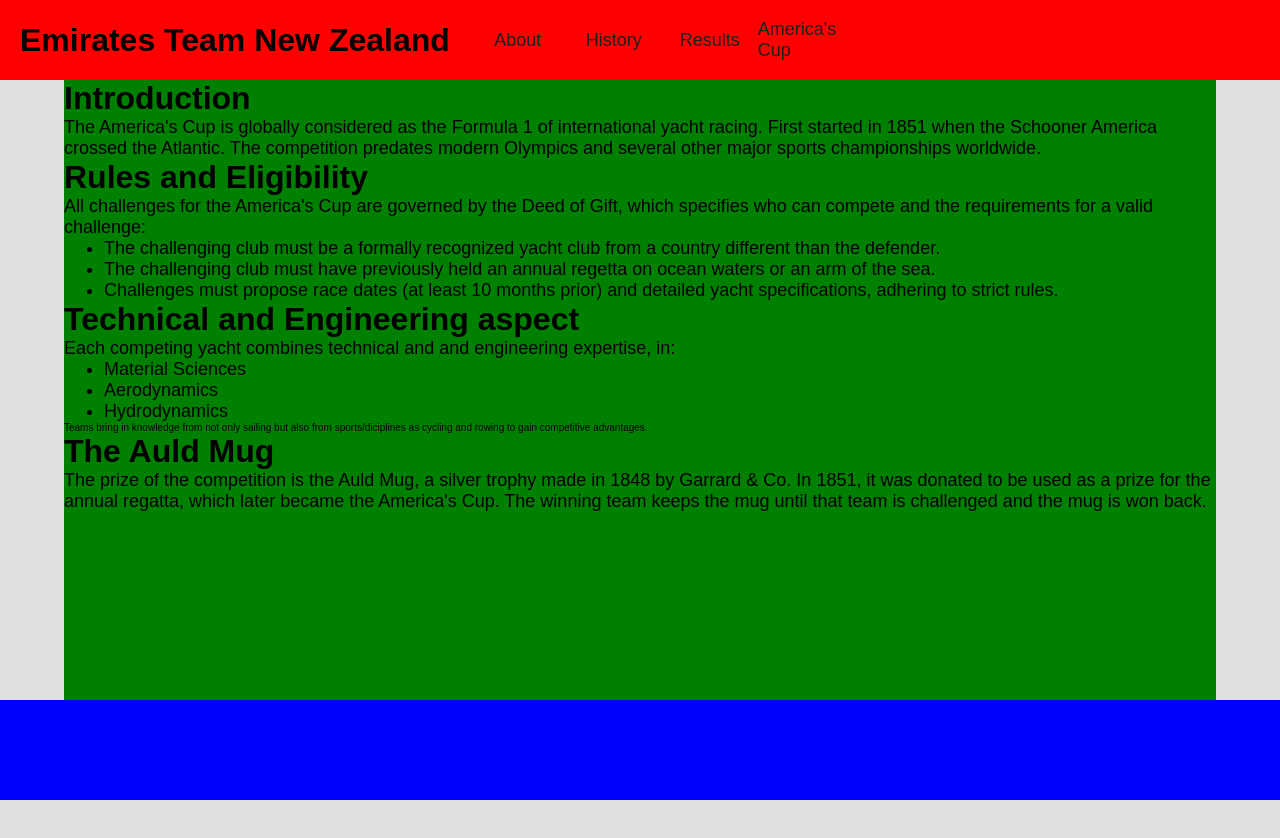
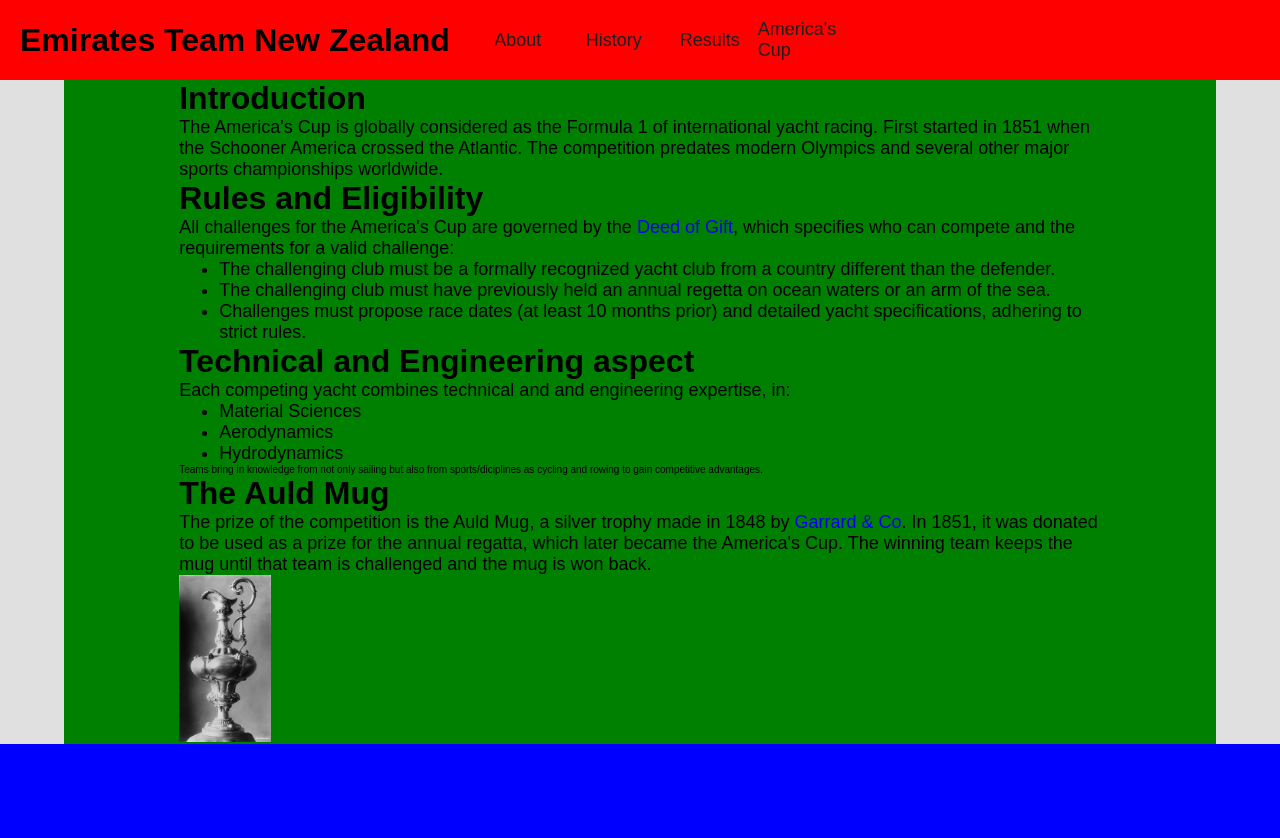
Before and after one commit to nilswag/webtech-hw, a plain HTML site: page html/americas_cup.html in a window 1280 px wide. Before the commit the page ends 800 px from the top, so only its background shows below. Drawn offline with Linux system fonts and the light colour scheme.

Commit message:
Added a little bit of styling

```diff
--- a/css/americas_cup.css
+++ b/css/americas_cup.css
@@ -2,4 +2,13 @@
 main {
     display: flex;
     flex-direction: column;
+    justify-content: space-around;
 }
+
+section {
+    margin: auto 10%;
+}
+
+img {
+    max-width: 10%;
+}
--- a/html/americas_cup.html
+++ b/html/americas_cup.html
@@ -38,7 +38,8 @@
             <section>
                 <h1>Rules and Eligibility</h1>
                 <p>
-                    All challenges for the America's Cup are governed by the Deed of Gift, which specifies who can compete and the requirements
+                    All challenges for the America's Cup are governed by the <a href="https://en.wikipedia.org/wiki/Deed_of_Gift_of_the_America%27s_Cup">Deed of Gift</a>,
+                    which specifies who can compete and the requirements
                     for a valid challenge:
                     <ul>
                         <li>The challenging club must be a formally recognized yacht club from a country different than the defender.</li>
@@ -62,10 +63,11 @@
             <section>
                 <h1>The Auld Mug</h1>
                 <p>
-                    The prize of the competition is the Auld Mug, a silver trophy made in 1848 by Garrard & Co.
+                    The prize of the competition is the Auld Mug, a silver trophy made in 1848 by <a href="https://en.wikipedia.org/wiki/Garrard_%26_Co">Garrard & Co</a>.
                     In 1851, it was donated to be used as a prize for the annual regatta, which later became the America's Cup.
                     The winning team keeps the mug until that team is challenged and the mug is won back.
                 </p>
+                <img src="../media/images/auld_mug.jpg" alt="A black and white image of a silver mug, called the Auld Mug.">
             </section>
         </main>
         <footer>
```
Also changed, not shown: media/images/auld_mug.jpg (added).
